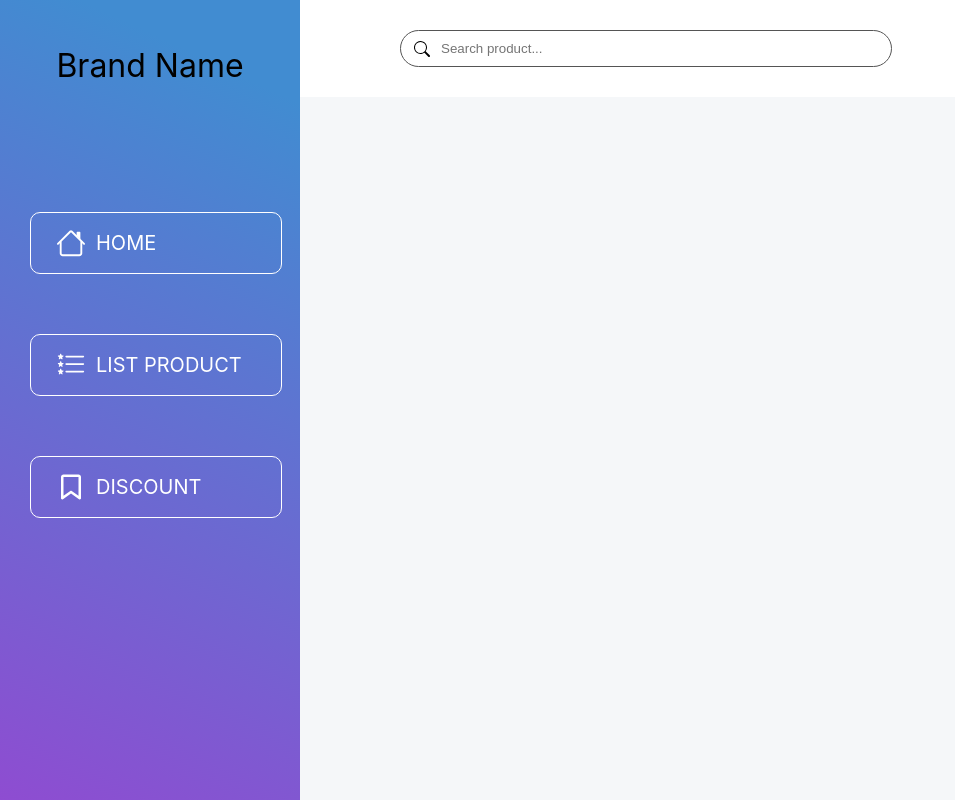
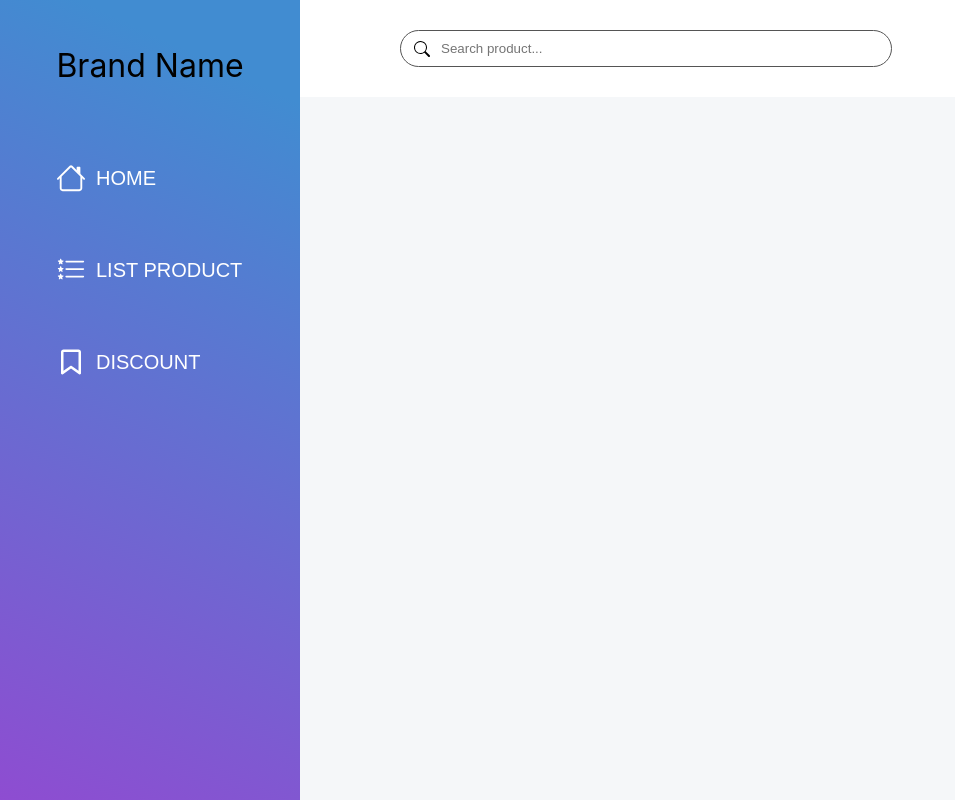
Before and after one commit to ngocquang2509/react-practice, a React (Create React App) app: page / in a window 1280 px wide. Shown: the whole page, without its empty margins (0-955 px from the left). Built offline with nearby package versions, Linux system fonts and the light colour scheme.

Commit message:
styling sidebar btn (in-process) #16

```diff
--- a/src/components/Sidebar/Sidebar.js
+++ b/src/components/Sidebar/Sidebar.js
@@ -1,17 +1,30 @@
 import React from "react";
-import {
-  LeftSideBar,
-  BrandName,
-  MenuList,
-  MenuItem,
-  MenuItemText,
-} from "./style";
+import { LeftSideBar, BrandName, SideBtn, SideBtnText } from "./style";
 
 function SideBar() {
   return (
     <LeftSideBar>
       <BrandName>Brand Name</BrandName>
-      <MenuList>
+      <SideBtn>
+        <img src="/icons/home.svg" alt="home" />
+        <SideBtnText>Home</SideBtnText>
+      </SideBtn>
+      <SideBtn>
+        <img src="/icons/hamburger-menu.svg" alt="home" />
+        <SideBtnText>List Product</SideBtnText>
+      </SideBtn>
+      <SideBtn>
+        <img src="/icons/discount.svg" alt="home" />
+        <SideBtnText>Discount</SideBtnText>
+      </SideBtn>
+    </LeftSideBar>
+  );
+}
+
+export default SideBar;
+
+{
+  /* <MenuList>
 <MenuItem>
   <img src="/icons/home.svg" alt="home" />
   <MenuItemText>Home</MenuItemText>
@@ -24,9 +37,5 @@ function SideBar() {
   <img src="/icons/discount.svg" alt="home" />
   <MenuItemText>Discount</MenuItemText>
 </MenuItem>
-      </MenuList>
-    </LeftSideBar>
-  );
+</MenuList> */
 }
-
-export default SideBar;
--- a/src/components/Sidebar/style.js
+++ b/src/components/Sidebar/style.js
@@ -5,6 +5,7 @@ const LeftSideBar = styled.div`
   height: 100%;
   display: flex;
   flex-direction: column;
+  align-items: center;
   position: fixed;
   left: 0;
   top: 0;
@@ -19,32 +20,61 @@ const BrandName = styled.p`
   margin: 50px 0;
 `;
 
-const MenuList = styled.ul`
-  display: flex;
-  flex-direction: column;
-  justify-content: space-between;
-  list-style: none;
-  padding: 0;
-  margin-top: 50px;
-`;
+// const MenuList = styled.ul`
+//   display: flex;
+//   flex-direction: column;
+//   justify-content: space-between;
+//   list-style: none;
+//   padding: 0;
+//   margin-top: 50px;
+// `;
 
-const MenuItem = styled.li`
+// const MenuItem = styled.li`
+//   display: flex;
+//   align-items: center;
+//   width: 200px;
+//   margin: 30px;
+//   padding: 15px 25px;
+//   cursor: pointer;
+//   &:focus,
+//   &:hover {
+//     background: #ffffff;
+//     opacity: 0.1;
+//     border-radius: 10px;
+//   }
+// `;
+
+// const MenuItemText = styled.a`
+//   padding-left: 10px;
+//   text-decoration: none;
+//   text-transform: uppercase;
+//   font-size: 20px;
+//   color: #fff;
+// `;
+
+const SideBtn = styled.button`
   display: flex;
   align-items: center;
   width: 200px;
   margin: 30px;
-  padding: 15px 25px;
+  background: none;
+  border: none;
   cursor: pointer;
-  border-radius: 10px;
-  border: 1px solid #fff;
+  &:hover,
+  &:focus {
+    background-color: transparent;
+    opacity: 0.5;
+    border-radius: 10px;
+    border: 1px solid #fff;
+  }
 `;
 
-const MenuItemText = styled.a`
-  padding-left: 10px;
+const SideBtnText = styled.a`
   text-decoration: none;
   text-transform: uppercase;
+  padding-left: 10px;
   font-size: 20px;
   color: #fff;
 `;
 
-export { LeftSideBar, BrandName, MenuList, MenuItem, MenuItemText };
+export { LeftSideBar, BrandName, SideBtn, SideBtnText };
```
Lines whose indentation alone changed are shown as unchanged.
